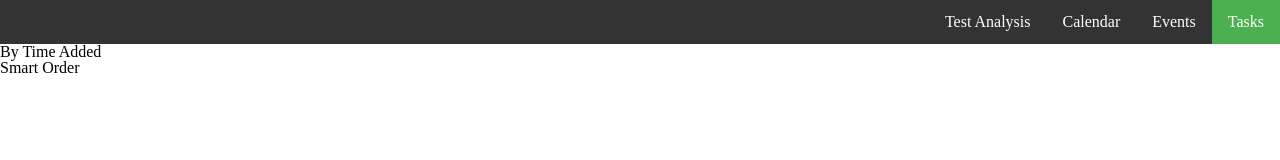
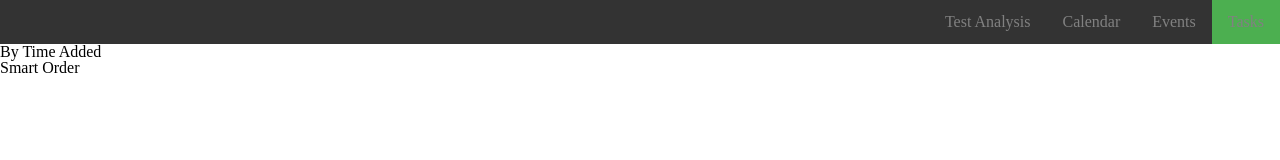
Before and after one commit to Axiry/SiTF-App, a plain HTML site: page index.html in a window 1280 px wide. Drawn offline with Linux system fonts and the light colour scheme.

Commit message:
Update stylesheet.css

```diff
--- a/stylesheets/stylesheet.css
+++ b/stylesheets/stylesheet.css
@@ -1,6 +1,6 @@
 @media only screen and (max-width:374px) {
 .navbar {
-	display: none;
+    display: none;
 }
 
 /* The side navigation menu */
@@ -51,7 +51,7 @@
 
 @media only screen and (min-width:375px) and (max-width:768px) {
 .navbar {
-	display: none;
+    display: none;
 }
 
 /* The side navigation menu */
@@ -101,10 +101,10 @@
 }
 @media only screen and (min-width:769px) {
 .sidenav {
-	display: none;
+    display: none;
 }
 .toggle-sidenav {
-	display: none;
+    display: none;
 }
 
 .navlist {
@@ -121,7 +121,7 @@
 
 .navlist-item .navlink {
     display: block;
-    color: white;
+    color: #818181;
     text-align: center;
     padding: 14px 16px;
     text-decoration: none;
```
